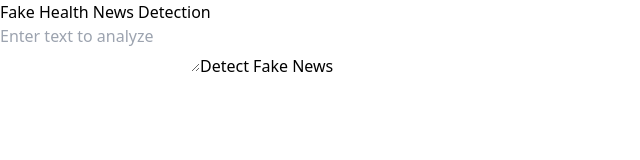
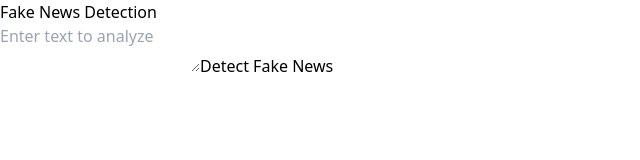
Before and after one commit to VishalVrk/fake-news-frontend, a Next.js app: page / in a window 1280 px wide. Shown: the top 160 px of the page, without its empty margins (0-640 px from the left). Built offline with nearby package versions, Linux system fonts and the light colour scheme.

Commit message:
Update page.js

```diff
--- a/src/app/page.js
+++ b/src/app/page.js
@@ -28,7 +28,7 @@ export default function Home() {
   return (
     <div className="flex items-center justify-center min-h-screen bg-gray-100">
       <div className="w-full max-w-md p-6 bg-white shadow-md rounded">
-        <h1 className="text-2xl font-semibold text-center mb-6">Fake Health News Detection</h1>
+        <h1 className="text-2xl font-semibold text-center mb-6">Fake News Detection</h1>
         <form onSubmit={handleSubmit} className="space-y-4">
           <textarea
             className="w-full p-2 border border-gray-300 rounded"
```
